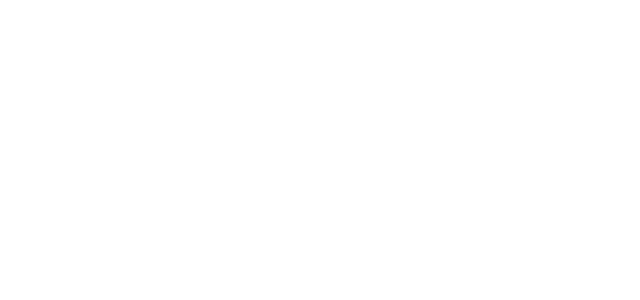
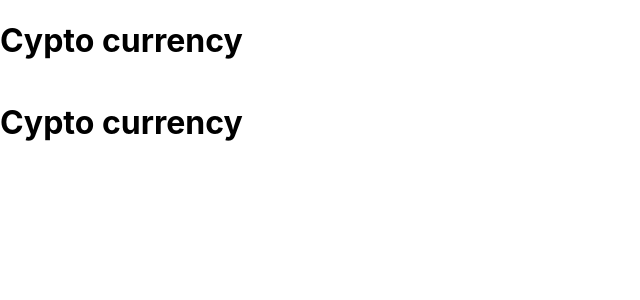
Before and after one commit to roidersp/credijusto, a React (Create React App) app: page / in a window 1280 px wide. Shown: the top 300 px of the page, without its empty margins (0-640 px from the left). Built offline with nearby package versions, Linux system fonts and the light colour scheme; no server answers.

Commit message:
funcionabilidad para leer los datos de las distintas API

```diff
--- a/package.json
+++ b/package.json
@@ -4,6 +4,7 @@
   "private": true,
   "dependencies": {
     "axios": "^0.18.0",
+    "moment": "^2.22.2",
     "node-sass": "^4.10.0",
     "react": "^16.6.1",
     "react-dom": "^16.6.1",
--- a/src/App.js
+++ b/src/App.js
@@ -1,10 +1,98 @@
 import React, { Component } from 'react'
+import axios from 'axios'
 import './App.scss'
 
+import Tabs from './components/tabs'
+
+const crypto = [
+  {book: 'btc_mxn', id: 'BTC', name:'Bitcoin'},
+  {book: 'eth_mxn', id: 'ETH', name:'Ethereum'},
+  {book: 'xrp_mxn', id: 'XRP', name:'Ripple'}
+]
+
 class App extends Component {
+  constructor (props) {
+    super(props)
+    this.state = {
+      currentTab: 0,
+      data: []
+    }
+
+  this.loadData = this.loadData.bind(this)
+  this.changeTab = this.changeTab.bind(this)
+  }
+
+  componentDidMount() {
+    this.loadData()
+    this.interval = setInterval(() => this.loadData(), 1000)
+  }
+
+  componentWillUnmount() {
+    clearInterval(this.interval);
+  }
+
+  changeTab(tab){
+    this.setState({currentTab:tab})
+  }
+
+  loadData(){
+    const date = new Date()
+    const _this = this
+
+    axios.all([
+      axios.get('http://api.bitso.com/v3/ticker'),
+      axios.get('http://api.coinrex.io/v1/markets/stats'),
+      axios.get('http://bitlem.com/api/store')
+    ])
+    .then(axios.spread(function (bitsoResult, coinrexResult, bitlemResult) {
+      const dataBitso = bitsoResult.data.payload
+      const dataCoinrex = coinrexResult.data.data.stats
+      const dataBitlem = bitlemResult.data
+
+      const dataCrypto = []
+
+      crypto.forEach(element => {
+        const {id, book} = element
+        dataCrypto[id] = []
+
+        dataBitlem.forEach(criptoItem => {
+          if(criptoItem.asset_symbol === id){
+            dataCrypto[id]['bitlem'] = {price:criptoItem.bid_price,created_at:criptoItem.created_at}
+          }
+        });
+        dataCrypto[id]['coinrex'] = {price:dataCoinrex[id].last_price}
+
+        dataBitso.forEach(criptoItem => {
+          if(criptoItem.book === book){
+            dataCrypto[id]['bitso'] =  {price:criptoItem.last}
+            return true
+          }
+        });
+      });
+
+      const data = _this.state.data
+      data.push({date: date, criptos: dataCrypto})
+      const dataCoin = Object.assign([], data);
+
+      if(dataCoin.length > 10){
+        dataCoin.shift()
+      }
+      _this.setState({data:dataCoin})
+
+    }));
+  }
+
   render () {
+    const {data,currentTab} = this.state
     return (
-      <div className='main' />
+      <div className='mainContainer' >
+        <header>
+          <h1>Cypto currency</h1>
+        </header>
+        <main className='container'>
+          <Tabs changeTab={this.changeTab} data={data} cryptos={crypto} currentTab={currentTab}/>
+        </main>
+      </div>
     )
   }
 }
```
Also changed, not shown: 1 other file (tests, documents, lock files or other folders).
